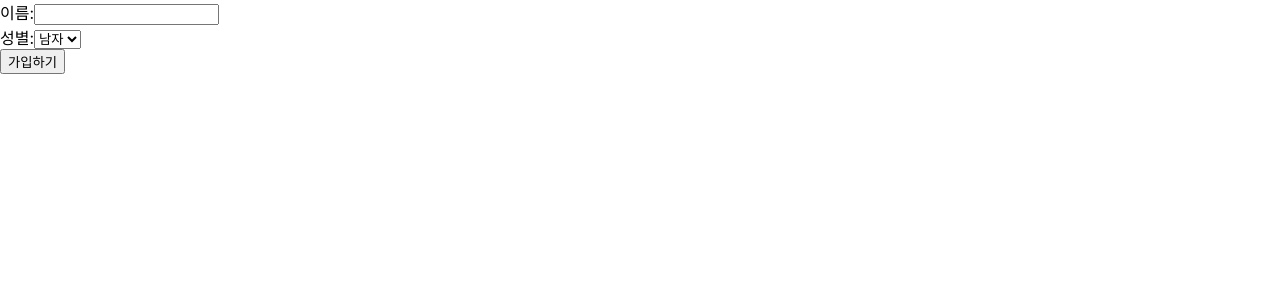
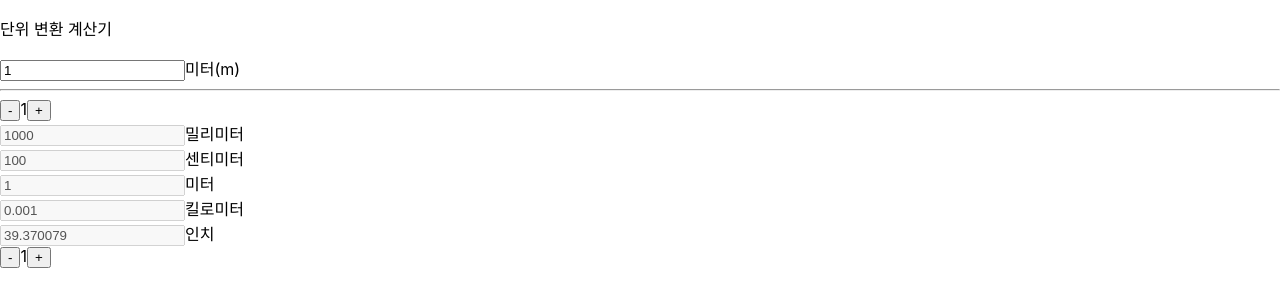
Before and after one commit to geoblo/fullstack-study, a React (Create React App) app in the folder 11_React/my-app/: page / in a window 1280 px wide. Shown: the top 306 px of the page. Built offline with nearby package versions, Linux system fonts and the light colour scheme.

Commit message:
업로드

```diff
--- /dev/null
+++ b/11_React/my-app/src/chapter12/UnitCalculator.jsx
@@ -0,0 +1,38 @@
+import React, { useState } from 'react';
+import UnitCounter from './UnitCounter';
+import UnitInput from './UnitInput';
+
+function UnitCalculator(props) {
+  // 2. Shared State 실습
+  const [length, setLength] = useState(1);
+
+  const handleChange = (e) => {
+    setLength(Number(e.target.value)); // number input이어도 문자로 입력되므로 숫자로 바꿔줘야 함
+  };
+
+  return (
+    <>
+      <p>단위 변환 계산기</p>
+      <label>
+        <input type="number" value={length} onChange={handleChange} min={0} />
+        미터(m)
+      </label>
+      <hr />
+      <UnitCounter length={length} onLengthChange={setLength} />
+      <br />
+      <UnitInput unit="mm" length={length} />
+      <br />
+      <UnitInput unit="cm" length={length} />
+      <br />
+      <UnitInput unit="m" length={length} />
+      <br />
+      <UnitInput unit="km" length={length} />
+      <br />
+      <UnitInput unit="inch" length={length} />
+      <br />
+      <UnitCounter length={length} onLengthChange={setLength} />
+    </>
+  );
+}
+
+export default UnitCalculator;
--- /dev/null
+++ b/11_React/my-app/src/chapter12/UnitCounter.jsx
@@ -0,0 +1,25 @@
+import React, { useState } from 'react';
+
+function UnitCounter(props) {
+  const { length, onLengthChange } = props;
+
+  // 1. Local State 실습
+  // 만약 UnitCounter 컴포넌트 안에서 state를 정의했다면 컴포넌트마다 각각 개별적인 상태를 갖게 됨
+  const [localLength, setLocalLength] = useState(1);
+
+  return (
+    <>
+      {/* Local State */}
+      {/* <button onClick={() => setLocalLength(Math.max(localLength - 1, 0))}>-</button>
+      {localLength}
+      <button onClick={() => setLocalLength(localLength + 1)}>+</button> */}
+
+      {/* Shared State */}
+      <button onClick={() => onLengthChange(Math.max(length - 1, 0))}>-</button>
+      {length}
+      <button onClick={() => onLengthChange(length + 1)}>+</button>
+    </>
+  );
+}
+
+export default UnitCounter;
--- /dev/null
+++ b/11_React/my-app/src/chapter12/UnitInput.jsx
@@ -0,0 +1,38 @@
+import React from 'react';
+
+// 렌더링과 상관없는 고정값들은 전역 변수로 선언(주로 상수들)
+const unitConvert = {
+  mm: {
+    name: '밀리미터',
+    ratio: 1000
+  },
+  cm: {
+    name: '센티미터',
+    ratio: 100
+  },
+  m: {
+    name: '미터',
+    ratio: 1
+  },
+  km: {
+    name: '킬로미터',
+    ratio: 0.001
+  },
+  inch: {
+    name: '인치',
+    ratio: 39.370079
+  },
+};
+
+function UnitInput(props) {
+  const { unit, length } = props;
+
+  return (
+    <>
+      <input type="text" value={length * unitConvert[unit].ratio} disabled />
+      {unitConvert[unit].name}
+    </>
+  );
+}
+
+export default UnitInput;
--- a/11_React/my-app/src/index.js
+++ b/11_React/my-app/src/index.js
@@ -32,6 +32,7 @@ import FileInput from './chapter11/11.3/FileInput';
 import Reservation from './chapter11/11.4/Reservation';
 import SignUp from './chapter11/SignUp';
 import ReservationRefactoring from './chapter11/11.4/ReservationRefactoring';
+import UnitCalculator from './chapter12/UnitCalculator';
 
 const root = ReactDOM.createRoot(document.getElementById('root'));
 
@@ -100,7 +101,10 @@ root.render(
   // <FileInput />
   // <Reservation />
   // <ReservationRefactoring />
-  <SignUp />
+  // <SignUp />
+
+  // 12장 예제
+  <UnitCalculator />
 
 
 
```
